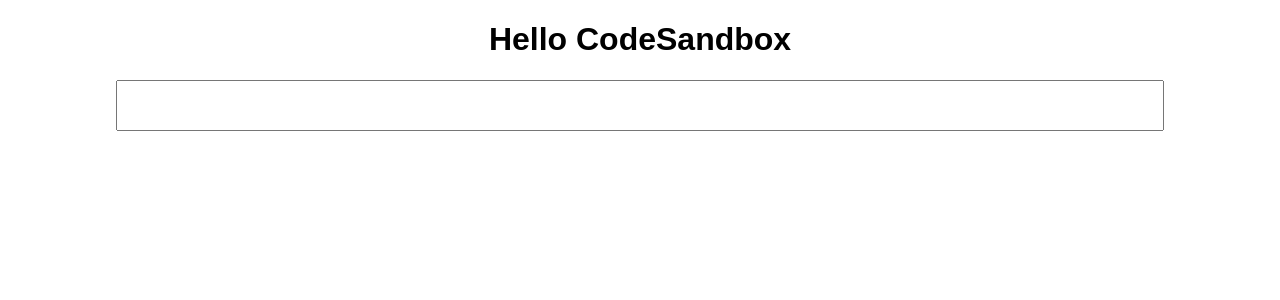
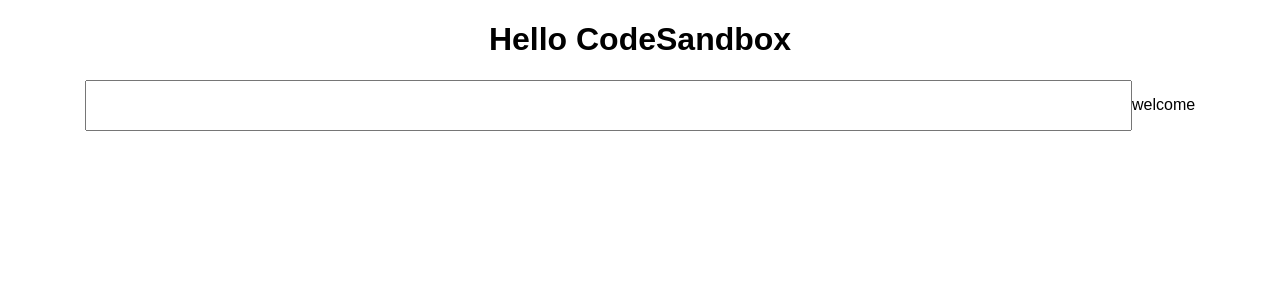
Before and after one commit to bhtibrewal/Emoji-interpreter, a React (Create React App) app: page / in a window 1280 px wide. Shown: the top 300 px of the page. Built offline with nearby package versions, Linux system fonts and the light colour scheme.

Commit message:
onChange event

```diff
--- a/src/App.js
+++ b/src/App.js
@@ -2,11 +2,20 @@
 import "./styles.css";
 import { useState } from "react";
 
+
 export default function App() {
+  var[output, setOutput]=useState("");
+
+  function inputChangeHandler(event) {
+    setOutput(event.target.value);
+    // console.log(event.target.value);
+  }
+
   return (
     <div className="App">
       <h1>Hello CodeSandbox</h1>
-      <input></input>
+      <input onChange={inputChangeHandler}></input>
+      welcome {output}
     </div>
   );
 }
```
